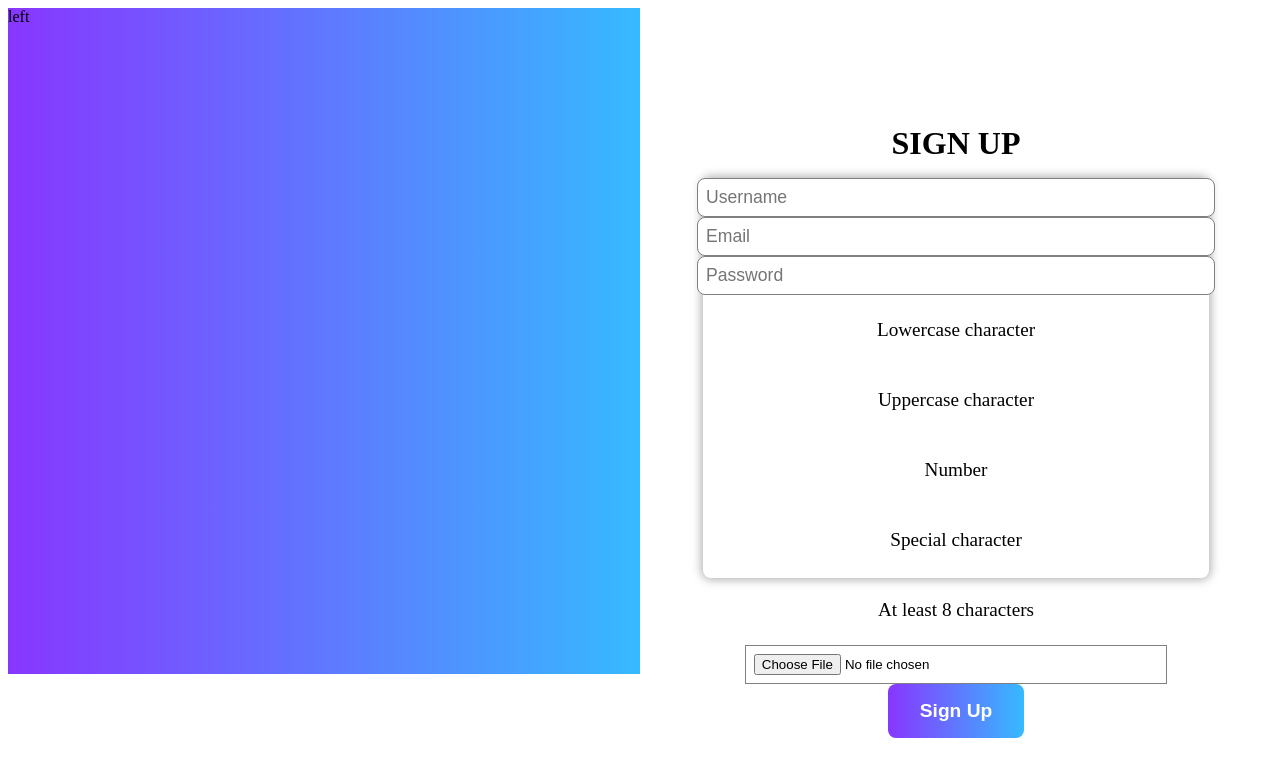
After one commit to klenathan/meowstagram-mvc, a PHP site: page /view/signup.php in a window 1280 px wide. The commit adds this page. Shown: the top 777 px of the page. Run offline with PHP 8.4, Linux system fonts and the light colour scheme.

Commit message:
working on signup page

```diff
--- /dev/null
+++ b/CSS/signup.css
@@ -0,0 +1,98 @@
+*{
+    --compoenent-width: 80%;
+}
+
+body {
+    display: flex;
+    flex-direction: row;
+}
+
+.signup-poster {
+    flex: 1;
+    background: linear-gradient(90deg, rgba(136,54,255,1) 0%, rgba(54,186,255,1) 100%);
+}
+
+.signup-form-wrapper {
+    display: flex;
+    flex-direction: column;
+    justify-content: center;
+    align-items: center;
+    flex: 1
+}
+
+.signup-form-wrapper h1{
+    margin-bottom: 1rem
+}
+
+.signup-form-wrapper form {
+    display: flex;
+    flex-direction: column;
+    justify-content: space-around;
+    align-items: center;
+    width: 80%;
+    max-width: 600px;
+    height: 60%;
+    box-shadow: 0px 0px 10px 2px rgba(0, 0, 0, 0.3);
+    border-radius: 0.5rem;
+}
+
+.input-field {
+    width: 100%;
+    font-size: 1.1rem;
+    /* height: 1.2rem; */
+    max-width: 500px;
+    padding: 0.5rem;
+    outline: none;
+    border: 1px gray solid;
+    border-radius: 0.5rem;
+}
+
+.password-check-wrap {
+    display: flex;
+    flex-direction: column;
+    align-items: center;
+    justify-content: center;
+    width: var(--compoenent-width);
+
+    border-radius: 5px;
+}
+
+.password-check-wrap h2:first-child {
+    border-radius: 5px 5px 0 0;
+}
+
+.password-check-wrap h2:last-child {
+    border-radius: 0 0 5px 5px;
+}
+
+.password-check-wrap h2{
+    font-size: 1.2rem;
+    font-weight: normal;
+    width: 100%;
+    text-align: center;
+    padding: 0.5rem;
+}
+
+#avtImg {
+    border: 1px gray solid;
+    padding: 0.5rem;
+    width: var(--compoenent-width)
+}
+
+#signupBtn {
+    background: linear-gradient(90deg, rgba(136,54,255,1) 0%, rgba(54,186,255,1) 100%);
+    outline: none;
+    padding: 1rem 2rem;
+    color: white;
+    font-weight: bold;
+    font-size: 1.2rem;
+    text-decoration: none;
+    border-radius: 0.5rem;
+    transition: 0.3s ease-in-out;
+    cursor: pointer;
+    border: none
+}
+
+#signupBtn:hover {
+    box-shadow: 0 0 10px 2px rgba(0, 0, 0, 0.5);
+}
--- a/controller/routing.php
+++ b/controller/routing.php
@@ -11,7 +11,7 @@
             unset($url_array[0]);
 
             ################
-            if(in_array($url_array[1], $reservedUrl)){
+            if(in_array(strtolower($url_array[1]), $reservedUrl)){
                 if(file_exists("controller/" . $url_array[1] . ".php")){
                     // include_once("controller/" . $url_array[1] . ".php");
                     $this->controller = $url_array[1];
--- a/controller/user.php
+++ b/controller/user.php
@@ -1,5 +1,5 @@
 <?php
-class User {
+class User extends Controller{
 
     public function __construct(){
         $uid = explode("/", $_SERVER['REQUEST_URI'])[1];
--- a/index.php
+++ b/index.php
@@ -4,12 +4,14 @@
 <?php
     session_start();
     include("core/controller.php");
+    include("core/dataHandle.php");
     include("controller/header.php");
+    include("model/authentication.php");
 
 
     include("controller/routing.php");
     #null for default page
     $reservedUrl = array("home", "login", "signup", "user", "admin", "post", null);
     $route = new Route($reservedUrl, "home");
-    session_destroy();
+    // session_destroy();
 ?>
--- a/model/loginAction.php
+++ /dev/null
@@ -1,3 +0,0 @@
-<?php
-
-?>
--- /dev/null
+++ b/script/passwordCheck.js
@@ -0,0 +1,65 @@
+let password = document.getElementById("signupPassword");
+
+let lowercaseCheck = new RegExp('(?=.*[a-z])');
+let uppercaseCheck = new RegExp('(?=.*[A-Z])');
+let numberCheck = new RegExp('(?=.*[0-9])');
+let specialCharCheck = new RegExp('(?=.*[^A-Za-z0-9])');
+let lengthCheck = new RegExp('(?=.{8,})');
+
+let lowercasePass = document.getElementById("lowercasePassed");
+let uppercasePassed = document.getElementById("uppercasePassed");
+let numberPassed = document.getElementById("numberPassed");
+let specialCharPassed = document.getElementById("specialCharPassed");
+let lengthPassed = document.getElementById("lengthPassed");
+
+// let greenColor = "rgb(129, 161, 129)";
+let greenColor = "DarkSeaGreen";
+// let redColor = "rgb(221, 153, 153)"
+let redColor = "coral";
+
+function checkPassword (passwordInput) {
+    if (passwordInput){
+    // Check & feedback for lowercase
+    if (lowercaseCheck.test(passwordInput)){
+        lowercasePass.style.backgroundColor = greenColor
+    } else {
+        lowercasePass.style.backgroundColor = redColor
+    }
+    // Check & feedback for lowercase
+    if (uppercaseCheck.test(passwordInput)){
+        uppercasePassed.style.backgroundColor = greenColor
+    } else {
+        uppercasePassed.style.backgroundColor = redColor
+    }
+    // Check & feedback for lowercase
+    if (numberCheck.test(passwordInput)){
+        numberPassed.style.backgroundColor = greenColor
+    } else {
+        numberPassed.style.backgroundColor = redColor
+    }
+    // Check & feedback for lowercase
+    if (specialCharCheck.test(passwordInput)){
+        specialCharPassed.style.backgroundColor = greenColor
+    } else {
+        specialCharPassed.style.backgroundColor = redColor
+    }
+    // Check & feedback for lowercase
+    if (lengthCheck.test(passwordInput)){
+        lengthPassed.style.backgroundColor = greenColor
+    } else {
+        lengthPassed.style.backgroundColor = redColor
+    }
+    } else {
+        lowercasePass.style.backgroundColor = "transparent"
+        uppercasePassed.style.backgroundColor = "transparent"
+        numberPassed.style.backgroundColor = "transparent"
+        specialCharPassed.style.backgroundColor = "transparent"
+        lengthPassed.style.backgroundColor = "transparent"
+    }
+}
+
+password.addEventListener("input", () => {
+
+    checkPassword(password.value)
+
+});
--- /dev/null
+++ b/view/signup.php
@@ -0,0 +1,63 @@
+<!DOCTYPE html>
+<html lang="en">
+<head>
+    <meta charset="UTF-8">
+    <meta http-equiv="X-UA-Compatible" content="IE=edge">
+    <meta name="viewport" content="width=device-width, initial-scale=1.0">
+    <title>Sign up</title>
+    <link rel="stylesheet" href="CSS/signup.css">
+</head>
+<body>
+    <div class="signup-poster">
+    left
+    </div>
+
+    <div class="signup-form-wrapper">
+        <h1>SIGN UP</h1>
+        <form action="signup/handleSignup" name="login" method="post">
+
+            <input class="input-field"  type="text" name="signupUsername"
+            id="signupUsername" placeholder="Username"
+            value="<?php
+            echo isset($_SESSION["signupUsername"]) ? $_SESSION["signupUsername"]: "";
+            ?>"
+            required>
+
+            <input class="input-field"  type="email" name="signupEmail"
+            id="signupEmail" placeholder="Email"
+            required>
+
+            <input
+            class="input-field" placeholder="Password"
+            type="password"
+            name="signupPassword"
+            id="signupPassword"
+            pattern="(?=.*[a-z])+(?=.*[A-Z])+(?=.*[0-9])+(?=.*[^A-Za-z0-9])+(?=.{8,})"
+            required>
+
+            <div class="password-check-wrap">
+                <h2 class="password-check" id="lowercasePassed">Lowercase character</h2>
+                <h2 class="password-check" id="uppercasePassed">Uppercase character</h2>
+                <h2 class="password-check" id="numberPassed">Number</h2>
+                <h2 class="password-check" id="specialCharPassed">Special character</h2>
+                <h2 class="password-check" id="lengthPassed">At least 8 characters</h2>
+            </div>
+
+            <input type="file" name="avtImg" id="avtImg">
+
+            <input type="submit" name="signupBtn"
+            id="signupBtn" value="Sign Up">
+
+
+            <p>
+                <?php
+                echo isset($_SESSION["signup_err_name"]) ? $_SESSION["signup_err_name"]: "";
+                unset($_SESSION["signup_err_name"]);
+                ?>
+            </p>
+        </form>
+    </div>
+
+    <script src="script/passwordCheck.js"></script>
+</body>
+</html>
```
Also changed, not shown: controller/login.php (+22 -3 lines), controller/signup.php (added, +11 -0 lines), core/dataHandle.php (added, +26 -0 lines), data/user.json (added, +18 -0 lines), model/authentication.php (added, +43 -0 lines), view/header.php (+7 -2 lines), view/login.php (+10 -0 lines).
